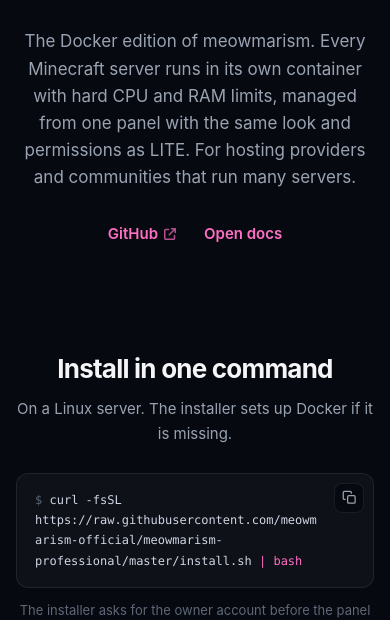
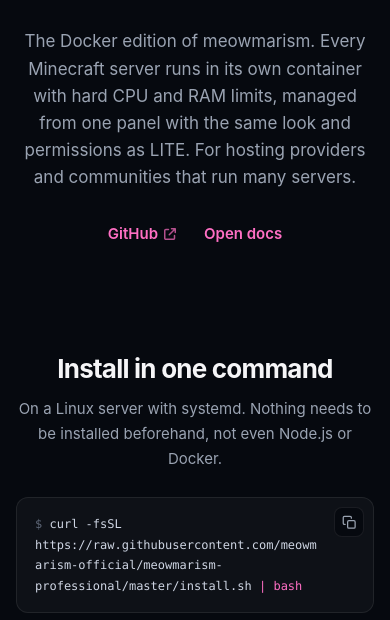
Before and after one commit to meowmarism-official/meowmarism-website, a plain HTML site: page public/professional/index.html in a window 390 px wide. Shown: the part 234-854 px from the top of the page. Drawn offline with Linux system fonts and the light colour scheme.

Commit message:
Align install text, fix edition tag on mobile

```diff
--- a/public/assets/product.css
+++ b/public/assets/product.css
@@ -64,7 +64,7 @@ body.product{font-size:15px;line-height:1.65;}
 .phero h1 .wm .ed::before,.phero h1 .wm .ed::after{content:attr(data-t);position:absolute;left:0;top:0;pointer-events:none;}
 .phero h1 .wm .ed::before{transform:translateY(16px);opacity:0;animation:edGhost 2.2s 2.4s ease forwards;}
 .phero h1 .wm .ed::after{transform:translateY(32px);opacity:0;animation:edGhost 2.2s 1.8s ease forwards;}
-@media (max-width:640px){.phero h1 .wm .ed::before,.phero h1 .wm .ed::after{display:none;}.phero h1 .wm .ed{position:absolute;left:auto;right:0;top:-22px;margin:0;font-size:12px;}}
+@media (max-width:640px){.phero h1 .wm .ed::before,.phero h1 .wm .ed::after{display:none;}.phero h1 .wm .ed{position:absolute;left:4px;right:auto;top:auto;bottom:11px;margin:0;font-size:12px;}}
 @media (prefers-reduced-motion:reduce){.phero h1 .line,.phero h1 .outline,.phero h1 .wm .ed i,.phero h1 .wm .ed::before,.phero h1 .wm .ed::after{animation:none;}.phero .wave{animation:none;transform:none;}}
 .phero h1 .byline{display:block;position:relative;z-index:3;margin:0 calc(var(--t)*.968) 0 0;line-height:1;text-align:right;color:var(--muted);font-family:Inter,ui-sans-serif,system-ui,-apple-system,"Segoe UI",Roboto,sans-serif;font-size:max(12px,calc(var(--t)*.134));font-weight:560;letter-spacing:-.01em;white-space:nowrap;pointer-events:none;animation:bylineMove .9s .4s cubic-bezier(.16,.8,.25,1) backwards,bylineFade .5s 1s ease backwards;}
 .phero h1 .byline a{display:inline-block;padding:2px 2px;color:var(--accent);text-decoration:none;font-weight:780;letter-spacing:-.02em;text-shadow:0 0 14px rgba(var(--accent-rgb),.45);pointer-events:auto;}
--- a/public/professional/index.html
+++ b/public/professional/index.html
@@ -35,7 +35,7 @@
 
   <section class="psection" id="install">
     <h2>Install in one command</h2>
-    <p class="sub">On a Linux server. The installer sets up Docker if it is missing.</p>
+    <p class="sub">On a Linux server with systemd. Nothing needs to be installed beforehand, not even Node.js or Docker.</p>
     <div class="codewrap"><pre class="code" id="cmd-install"><span class="p">$</span> curl -fsSL https://raw.githubusercontent.com/meowmarism-official/meowmarism-professional/master/install.sh <span class="c">| bash</span></pre><button class="copybtn" data-copy="cmd-install" aria-label="Copy install command" title="Copy install command"><svg class="icon-copy" viewBox="0 0 24 24"><rect x="9" y="9" width="12" height="12" rx="2"/><path d="M5 15H4a2 2 0 0 1-2-2V4a2 2 0 0 1 2-2h9a2 2 0 0 1 2 2v1"/></svg><svg class="icon-check" viewBox="0 0 24 24"><polyline points="20 6 9 17 4 12"/></svg></button></div>
     <p class="pnote">The installer asks for the owner account before the panel starts, so it is never reachable without a login. <a href="/docs/getting-started/">Getting started</a></p>
   </section>
```
